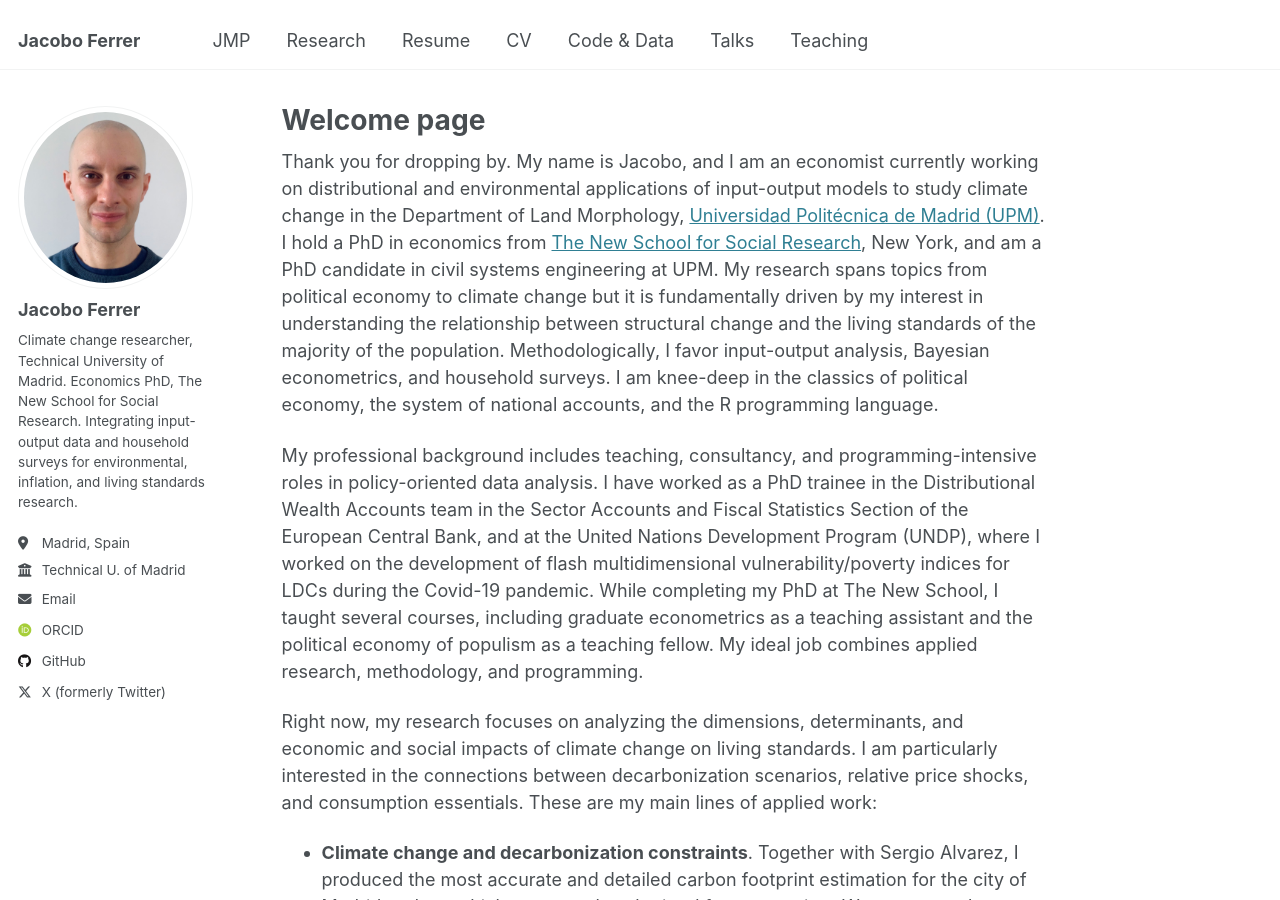
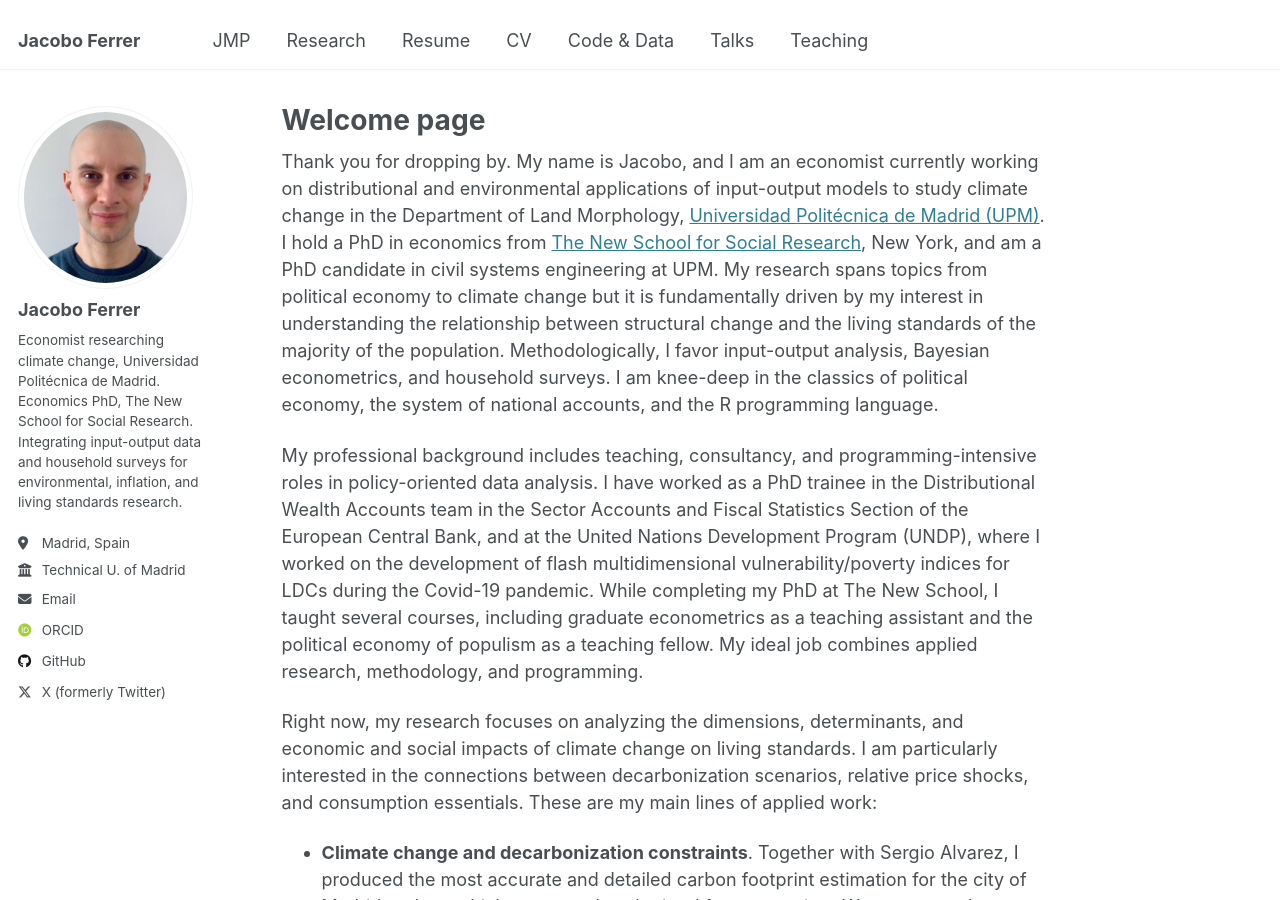
Before and after one commit to jacobo-ferrer/jacobo-ferrer.github.io, a Jekyll site: the page built from _pages/about.md, in a window 1280 px wide and 900 px high. Built offline with Jekyll 4.4.1, drawn with Linux system fonts in a browser that asks for light colours; some web fonts are replaced.

Commit message:
Update _config.yml

```diff
--- a/_config.yml
+++ b/_config.yml
@@ -24,7 +24,7 @@ author:
   avatar           : "profile-photo.jpeg"
   name             : "Jacobo Ferrer"
   pronouns         : # example: "she/her"
-  bio              : "Climate change researcher, Technical University of Madrid. Economics PhD, The New School for Social Research. Integrating input-output data and household surveys for environmental, inflation, and living standards research."
+  bio              : "Economist researching climate change, Universidad Politécnica de Madrid. Economics PhD, The New School for Social Research. Integrating input-output data and household surveys for environmental, inflation, and living standards research."
   location         : "Madrid, Spain"
   employer         : "Technical U. of Madrid"
   uri              : # URL
```
